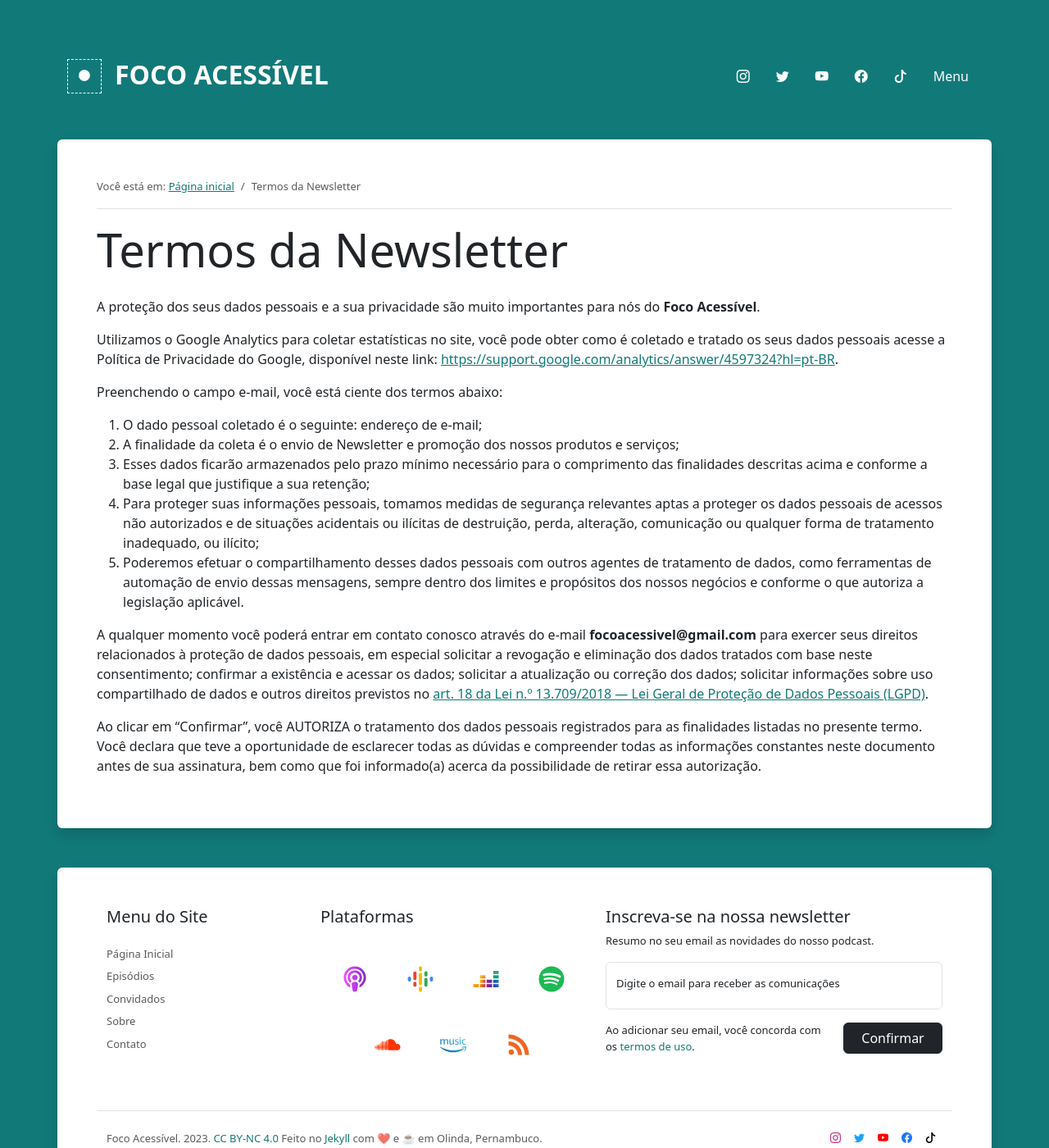
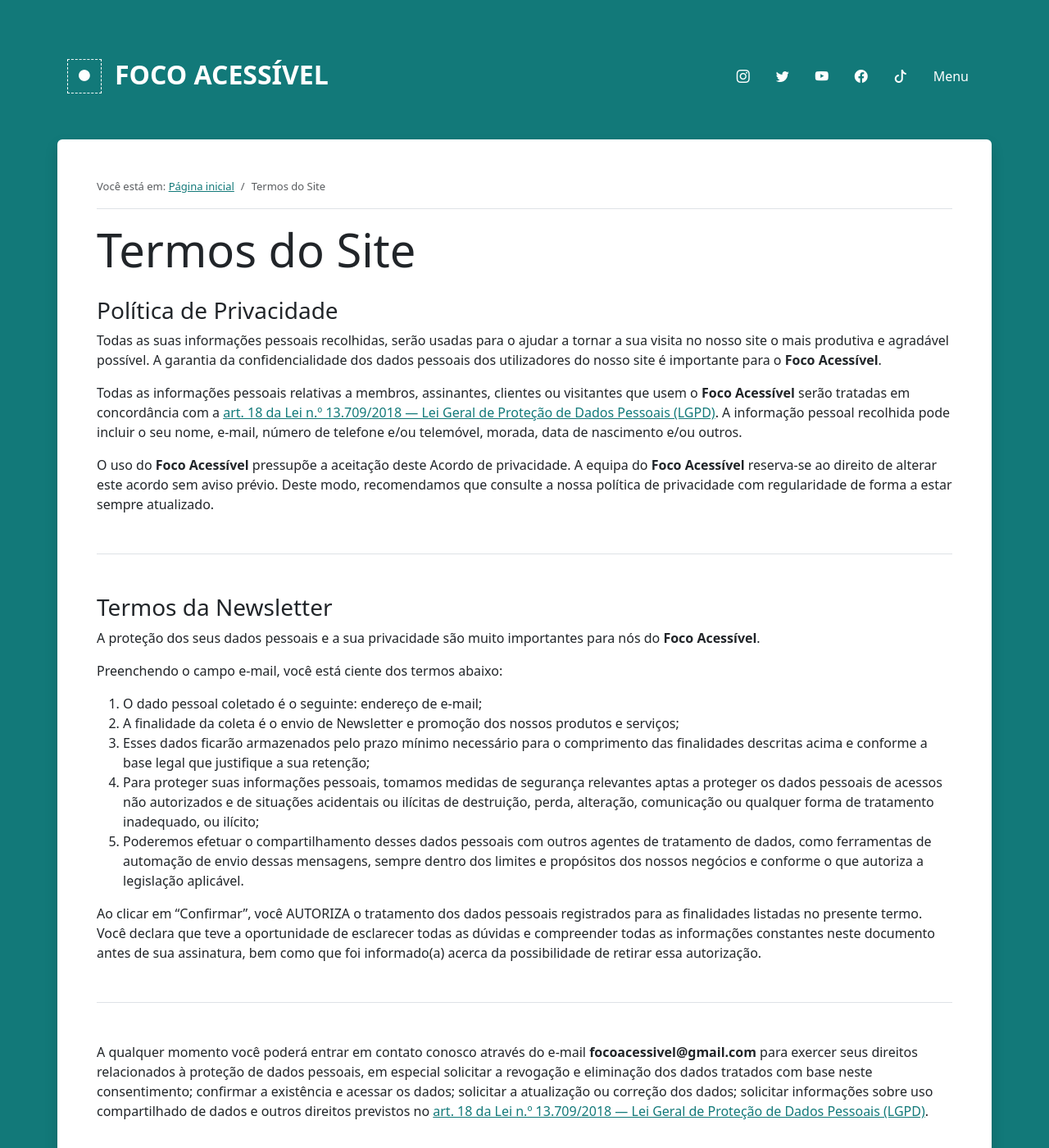
Before and after one commit to focoacessivel/focoacessivel.github.io, a Jekyll site: the page built from news-terms.html, in a window 1280 px wide and 1400 px high. Shown: the whole window at 82% size. Built offline with Jekyll 4.4.1, drawn with Linux system fonts in a browser that asks for light colours; some web fonts are replaced.

Commit message:
atualizacao dos termos

```diff
--- a/news-terms.html
+++ b/news-terms.html
@@ -1,11 +1,29 @@
 ---
 layout: page
-title: "Termos da Newsletter"
+title: "Termos do Site"
 permalink: termos.html
 ---
 
+<h3>Política de Privacidade</h3>
+
+<p>Todas as suas informações pessoais recolhidas, serão usadas para o ajudar a tornar a sua visita no nosso site o mais produtiva e agradável possível. A garantia da confidencialidade dos dados pessoais dos utilizadores do nosso site é importante para o <strong>{{site.title}}</strong>.</p>
+<p>Todas as informações pessoais relativas a membros, assinantes, clientes ou visitantes que usem o <strong>{{site.title}}</strong> serão tratadas em concordância com a <a title="Link irá abrir em uma nova aba" target="_blank" href="http://www.planalto.gov.br/ccivil_03/_ato2015-2018/2018/lei/L13709compilado.htm">art. 18 da Lei n.º 13.709/2018 — Lei Geral de Proteção de Dados Pessoais (LGPD)</a>. A informação pessoal recolhida pode incluir o seu nome, e-mail, número de telefone e/ou telemóvel, morada, data de nascimento e/ou outros.</p>
+<p>O uso do <strong>{{site.title}}</strong> pressupõe a aceitação deste Acordo de privacidade. A equipa do <strong>{{site.title}}</strong> reserva-se ao direito de alterar este acordo sem aviso prévio. Deste modo, recomendamos que consulte a nossa política de privacidade com regularidade de forma a estar sempre atualizado.</p>
+<!--
+<h3>Os anúncios</h3>
+
+<p>Tal como outros websites, coletamos e utilizamos informação contida nos anúncios. A informação contida nos anúncios, inclui o seu endereço IP (Internet Protocol), o seu ISP (Internet Service Provider, como o Sapo, Clix, ou outro), o browser que utilizou ao visitar o nosso website (como o Internet Explorer ou o Firefox), o tempo da sua visita e que páginas visitou dentro do nosso website.</p>
+
+<h3>Os Cookies e Web Beacons</h3>
+
+<p>Utilizamos cookies para armazenar informação, tais como as suas preferências pessoas quando visita o nosso website. Isto poderá incluir um simples popup, ou uma ligação em vários serviços que providenciamos, tais como fóruns.</p>
+<p>Em adição também utilizamos publicidade de terceiros no nosso website para suportar os custos de manutenção. Alguns destes publicitários, poderão utilizar tecnologias como os cookies e/ou web beacons quando publicitam no nosso website, o que fará com que esses publicitários (como o Google através do Google AdSense) também recebam a sua informação pessoal, como o endereço IP, o seu ISP, o seu browser, etc. Esta função é geralmente utilizada para geotargeting (mostrar publicidade de Lisboa apenas aos leitores oriundos de Lisboa por ex.) ou apresentar publicidade direcionada a um tipo de utilizador (como mostrar publicidade de restaurante a um utilizador que visita sites de culinária regularmente, por ex.).</p>
+<p>Você detém o poder de desligar os seus cookies, nas opções do seu browser, ou efetuando alterações nas ferramentas de programas Anti-Virus, como o Norton Internet Security. No entanto, isso poderá alterar a forma como interage com o nosso website, ou outros websites. Isso poderá afetar ou não permitir que faça logins em programas, sites ou fóruns da nossa e de outras redes.</p> -->
+
+<div class="my-5 border-top"></div>
+<h3>Termos da Newsletter</h3>
 <p>A proteção dos seus dados pessoais e a sua privacidade são muito importantes para nós do <strong>{{site.title}}</strong>.</p>
-<p>Utilizamos o Google Analytics para coletar estatísticas no site, você pode obter como é coletado e tratado os seus dados pessoais acesse a Política de Privacidade do Google, disponível neste link: <a href="https://support.google.com/analytics/answer/4597324?hl=pt-BR" target="_blank"> https://support.google.com/analytics/answer/4597324?hl=pt-BR</a>.</p>
+<!-- <p>Utilizamos o Google Analytics para coletar estatísticas no site, você pode obter como é coletado e tratado os seus dados pessoais acesse a Política de Privacidade do Google, disponível neste link: <a href="https://support.google.com/analytics/answer/4597324?hl=pt-BR" target="_blank"> https://support.google.com/analytics/answer/4597324?hl=pt-BR</a>.</p> -->
 <p>Preenchendo o campo e-mail, você está ciente dos termos abaixo:</p>
 <ol>
 <li>O dado pessoal coletado é o seguinte: endereço de e-mail;</li>
@@ -14,5 +32,7 @@ permalink: termos.html
 <li>Para proteger suas informações pessoais, tomamos medidas de segurança relevantes aptas a proteger os dados pessoais de acessos não autorizados e de situações acidentais ou ilícitas de destruição, perda, alteração, comunicação ou qualquer forma de tratamento inadequado, ou ilícito;</li>
 <li>Poderemos efetuar o compartilhamento desses dados pessoais com outros agentes de tratamento de dados, como ferramentas de automação de envio dessas mensagens, sempre dentro dos limites e propósitos dos nossos negócios e conforme o que autoriza a legislação aplicável.</li>
 </ol>
-<p>A qualquer momento você poderá entrar em contato conosco através do e-mail <strong>{{site.email}}</strong> para exercer seus direitos relacionados à proteção de dados pessoais, em especial solicitar a revogação e eliminação dos dados tratados com base neste consentimento; confirmar a existência e acessar os dados; solicitar a atualização ou correção dos dados; solicitar informações sobre uso compartilhado de dados e outros direitos previstos no <a href="http://www.planalto.gov.br/ccivil_03/_ato2015-2018/2018/lei/L13709compilado.htm">art. 18 da Lei n.º 13.709/2018 — Lei Geral de Proteção de Dados Pessoais (LGPD)</a>.</p>
 <p>Ao clicar em “Confirmar”, você AUTORIZA o tratamento dos dados pessoais registrados para as finalidades listadas no presente termo. <br>Você declara que teve a oportunidade de esclarecer todas as dúvidas e compreender todas as informações constantes neste documento antes de sua assinatura, bem como que foi informado(a) acerca da possibilidade de retirar essa autorização.</p>
+<div class="my-5 border-top"></div>
+
+<p>A qualquer momento você poderá entrar em contato conosco através do e-mail <strong>{{site.email}}</strong> para exercer seus direitos relacionados à proteção de dados pessoais, em especial solicitar a revogação e eliminação dos dados tratados com base neste consentimento; confirmar a existência e acessar os dados; solicitar a atualização ou correção dos dados; solicitar informações sobre uso compartilhado de dados e outros direitos previstos no <a title="Link irá abrir em uma nova aba" target="_blank" href="http://www.planalto.gov.br/ccivil_03/_ato2015-2018/2018/lei/L13709compilado.htm">art. 18 da Lei n.º 13.709/2018 — Lei Geral de Proteção de Dados Pessoais (LGPD)</a>.</p>
```
Also changed, not shown: 1 other file.
